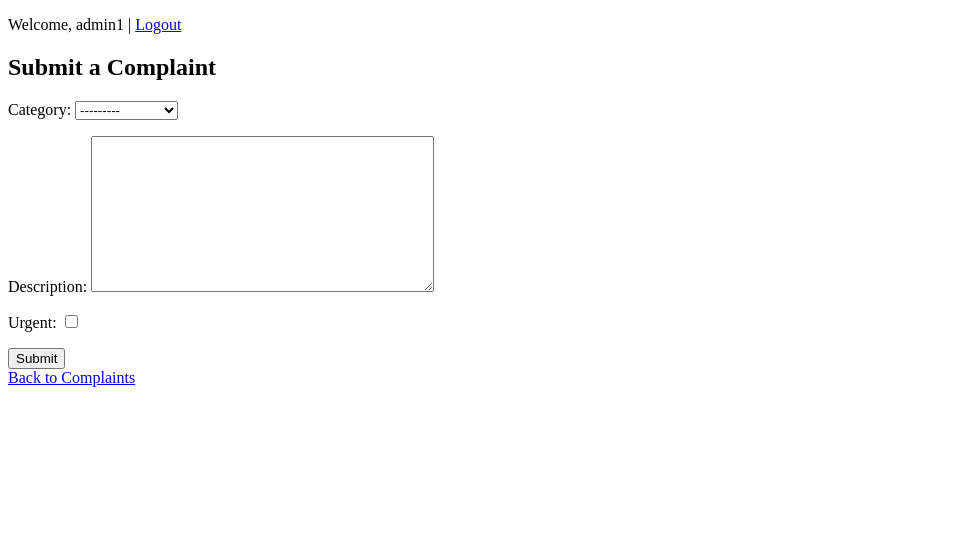
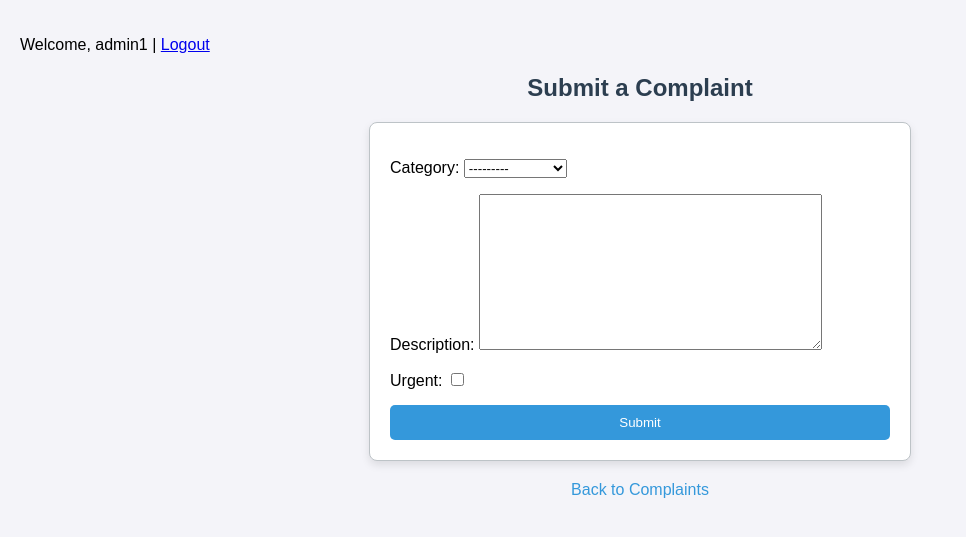
Before and after one commit to PanduNamburi/Hostel_Management, a Django app: page /submit/ in a window 1280 px wide. Shown: the top 537 px of the page, without its empty margins (0-966 px from the left). Run offline with Django 5.2, Linux system fonts and the light colour scheme; a user stored in the database is signed in.

Commit message:
Update submit_complaint.html

```diff
--- a/templates/complaints/submit_complaint.html
+++ b/templates/complaints/submit_complaint.html
@@ -1,11 +1,110 @@
 {% extends 'base.html' %}
 
 {% block content %}
-    <h2>Submit a Complaint</h2>
-    <form method="post">
+    <h2 class="title">Submit a Complaint</h2>
+    <form method="post" class="complaint-form">
         {% csrf_token %}
         {{ form.as_p }}
-        <button type="submit">Submit</button>
+        <button type="submit" class="submit-button">Submit</button>
     </form>
-    <a href="{% url 'complaint_list' %}">Back to Complaints</a>
+    <a href="{% url 'complaint_list' %}" class="back-link">Back to Complaints</a>
+
+    <style>
+        /* General Styling */
+        body {
+            font-family: Arial, sans-serif;
+            background-color: #f4f4f9;
+            margin: 0;
+            padding: 20px;
+        }
+
+        .title {
+            color: #2c3e50;
+            text-align: center;
+            margin-bottom: 20px;
+        }
+
+        .complaint-form {
+            max-width: 500px;
+            margin: 0 auto;
+            padding: 20px;
+            border: 1px solid #bdc3c7;
+            border-radius: 8px;
+            background-color: #ffffff;
+            box-shadow: 0 4px 8px rgba(0, 0, 0, 0.1);
+        }
+
+        .complaint-form p {
+            margin-bottom: 15px; /* Space between form fields */
+        }
+
+        .submit-button {
+            width: 100%;
+            padding: 10px;
+            background-color: #3498db;
+            color: white;
+            border: none;
+            border-radius: 5px;
+            cursor: pointer;
+            transition: background-color 0.3s ease, transform 0.2s ease; /* Smooth transition for hover effect */
+        }
+
+        .submit-button:hover {
+            background-color: #2980b9; /* Darker shade on hover */
+            transform: scale(1.05); /* Slightly enlarge on hover */
+        }
+
+        .back-link {
+            display: block;
+            text-align: center;
+            margin-top: 20px;
+            text-decoration: none;
+            color: #3498db;
+        }
+
+        .back-link:hover {
+            text-decoration: underline; /* Underline on hover */
+        }
+    </style>
+
+    <script>
+        document.addEventListener("DOMContentLoaded", function() {
+            const form = document.querySelector('.complaint-form');
+
+            // Event listener for form submission
+            form.addEventListener('submit', function(event) {
+                // Optional confirmation before submission
+                const confirmation = confirm("Are you sure you want to submit this complaint?");
+                if (!confirmation) {
+                    event.preventDefault(); // Prevent form submission if user cancels
+                } else {
+                    // Optional additional logic before form submission
+                    console.log("Form submitted successfully.");
+                }
+            });
+
+            // Optional event listeners for input fields (if needed)
+            const inputs = form.querySelectorAll('input, textarea');
+
+            inputs.forEach(input => {
+                input.addEventListener('focus', function() {
+                    this.style.borderColor = '#3498db'; // Change border color on focus
+                });
+
+                input.addEventListener('blur', function() {
+                    this.style.borderColor = '#bdc3c7'; // Reset border color on blur
+                });
+
+                // Optional validation or feedback can be added here
+                input.addEventListener('input', function() {
+                    if (this.value.length > 0) {
+                        this.classList.add('filled'); // Add class if input is filled
+                    } else {
+                        this.classList.remove('filled'); // Remove class if input is empty
+                    }
+                });
+            });
+        });
+    </script>
+
 {% endblock %}
```
